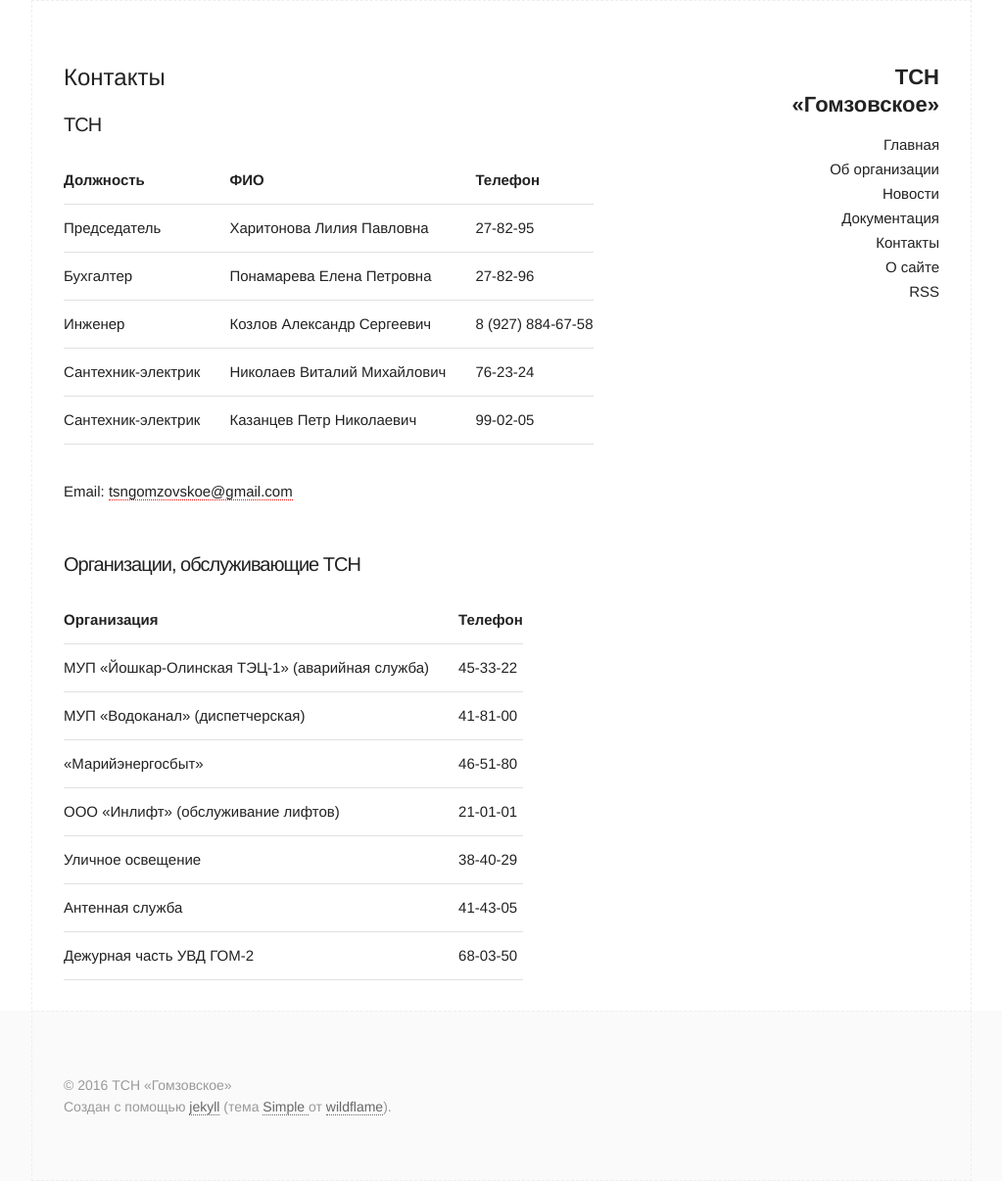
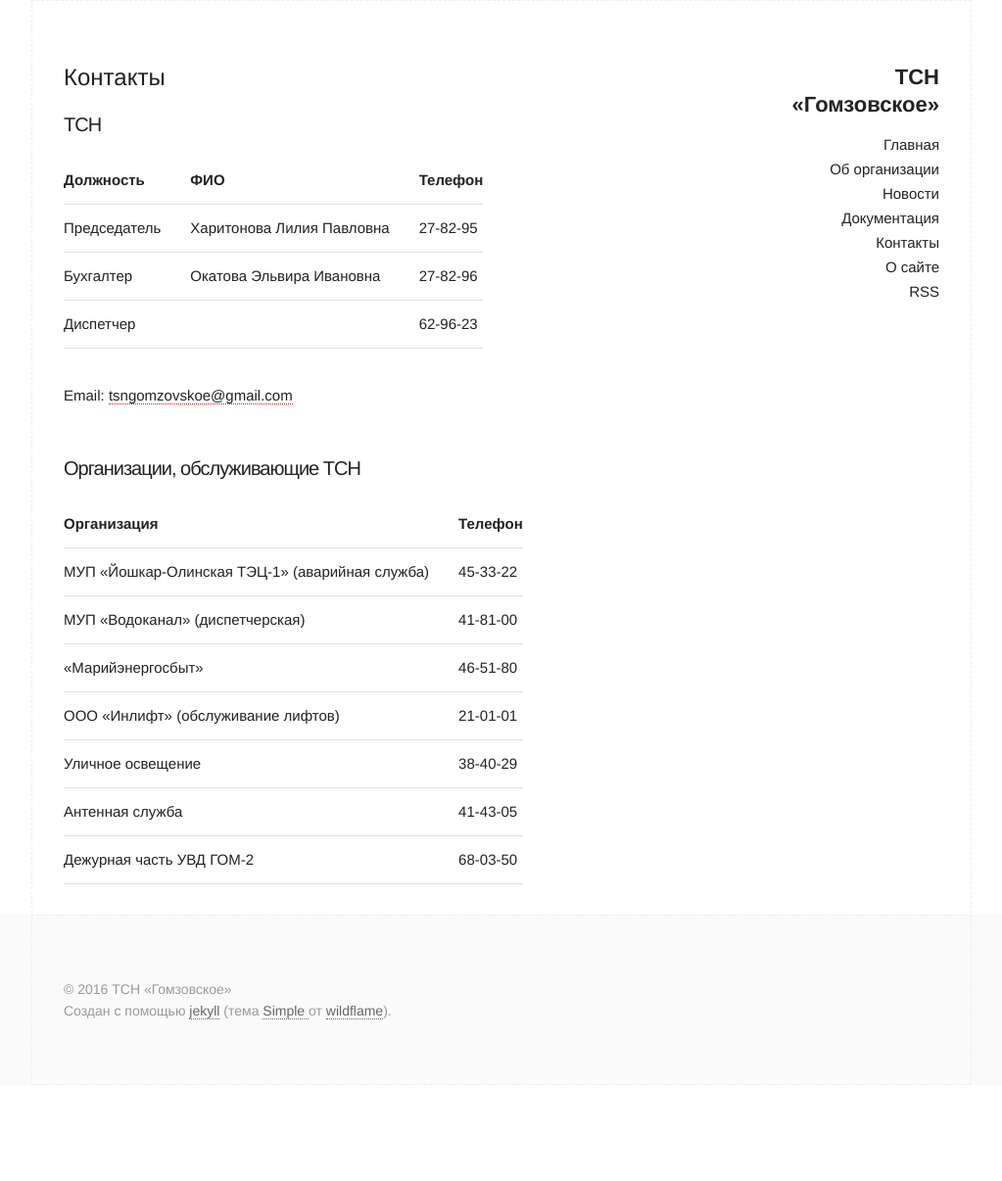
Before and after one commit to tsjgomzovo/tsjgomzovo, a Jekyll site: the page built from contacts.md, in a window 1280 px wide. Shown: the whole page at 98% size, without its empty margins (128-1151 px from the left). Built offline with Jekyll 4.4.1, drawn with Linux system fonts in a browser that asks for light colours; after the commit the page ends 1108 px from its top, so only the background shows below that.

Commit message:
updated by request of head of tsn; updated permalink parameter

```diff
--- a/_config.yml
+++ b/_config.yml
@@ -4,4 +4,5 @@ email: tsngomzovskoe@gmail.com
 description: Сайт ТСН «Гомзовское».
 url: "http://tsngomzovskoe.github.io"
 
+permalink: pretty
 excerpt_separator: <!--more-->
--- a/contacts.md
+++ b/contacts.md
@@ -19,23 +19,12 @@ title: Контакты
     </tr>
     <tr>
       <td>Бухгалтер</td>
-      <td>Понамарева Елена Петровна</td>
+      <td>Окатова Эльвира Ивановна</td>
       <td>27-82-96</td>
     </tr>
     <tr>
-      <td>Инженер</td>
-      <td>Козлов Александр Сергеевич</td>
-      <td>8 (927) 884-67-58</td>
-    </tr>
-    <tr>
-      <td>Сантехник-электрик</td>
-      <td>Николаев Виталий Михайлович</td>
-      <td>76-23-24</td>
-    </tr>
-    <tr>
-      <td>Сантехник-электрик</td>
-      <td>Казанцев Петр Николаевич</td>
-      <td>99-02-05</td>
+      <td colspan="2">Диспетчер</td>
+      <td>62-96-23</td>
     </tr>
   </tbody>
 </table>
```
Also changed, not shown: organization.md (+1 -1 lines).
